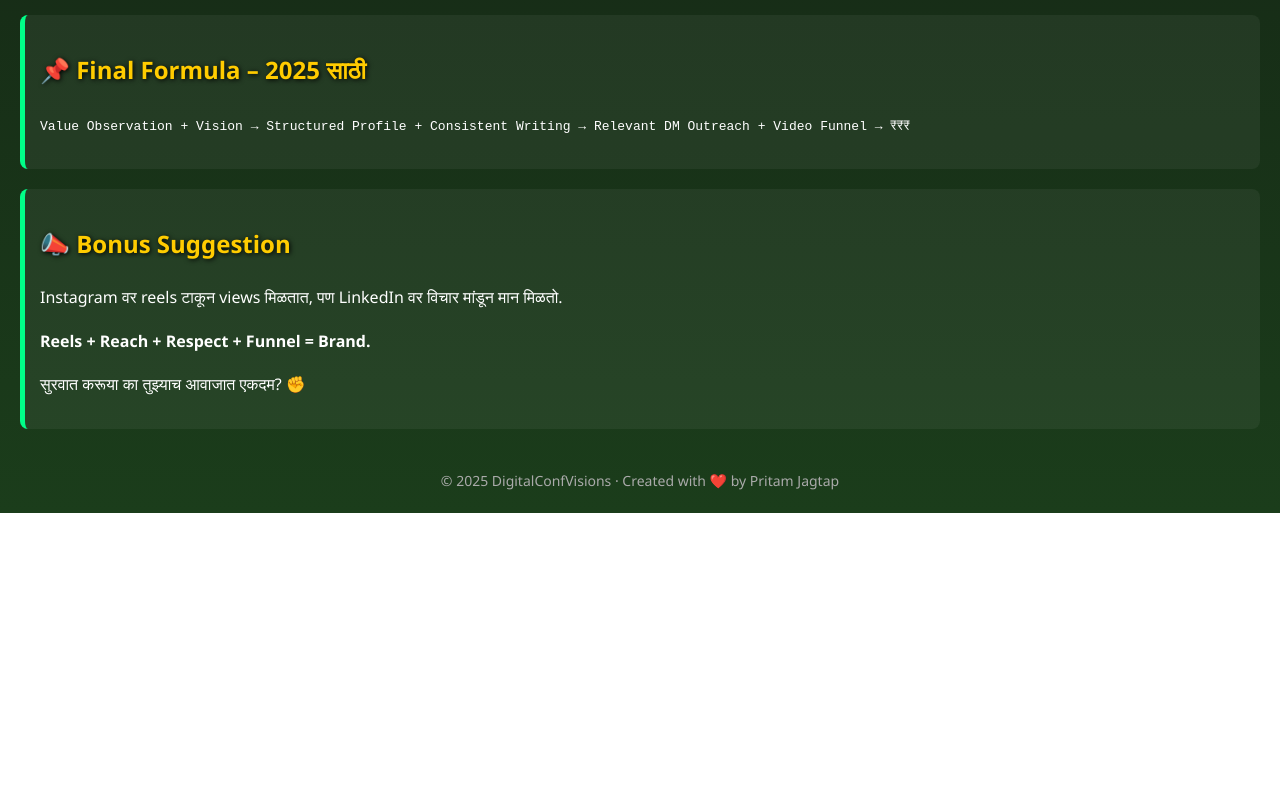
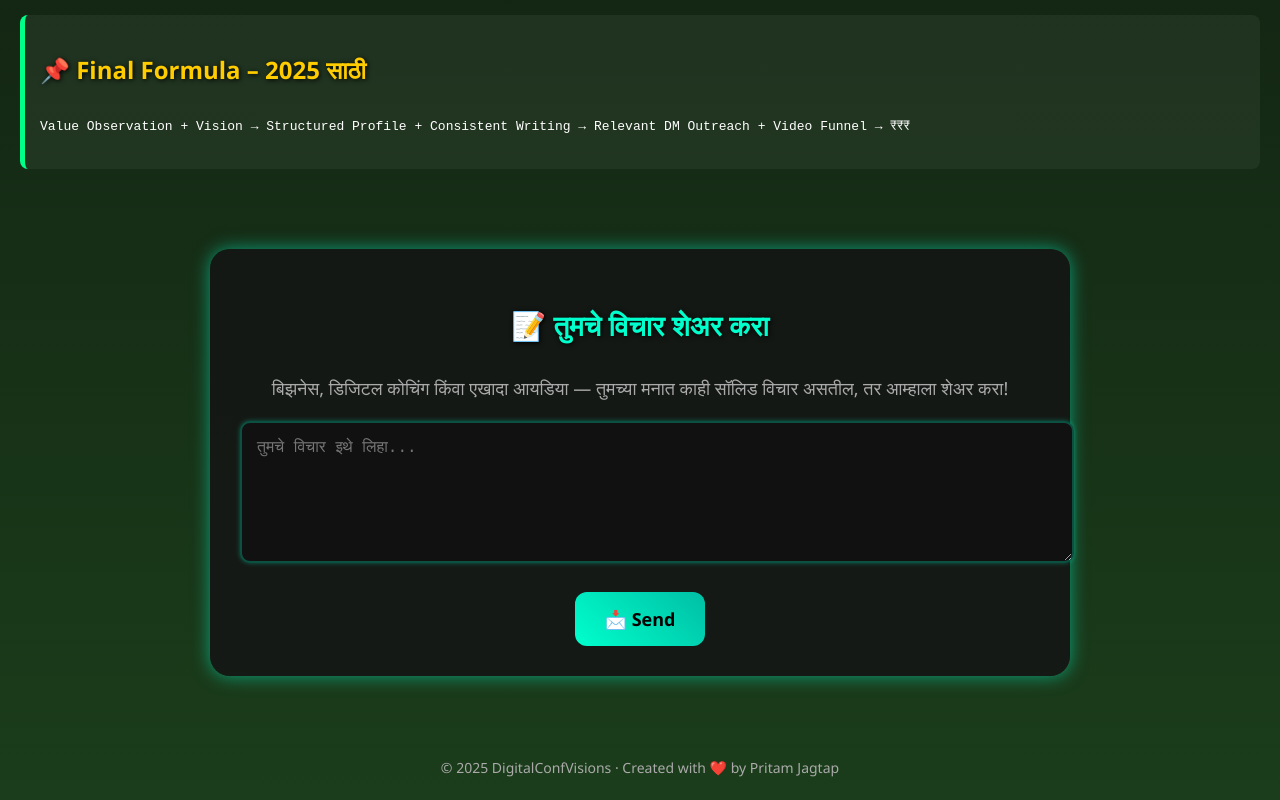
Before and after one commit to PRITYAA379/linkdin, a plain HTML site: page index.html in a window 1280 px wide. Shown: the part 1008-1808 px from the top of the page. Before the commit the page ends 1521 px from the top, so only its background shows below. Drawn offline with Linux system fonts and the light colour scheme.

Commit message:
Update index.html

```diff
--- a/index.html
+++ b/index.html
@@ -8,7 +8,7 @@
     body {
       margin: 0;
       font-family: 'Segoe UI', sans-serif;
-      background: linear-gradient(to bottom, #0f0f0f, #1b3d1b);
+      background: linear-gradient(to bottom, #0a0a0a, #1b3d1b);
       color: #fff;
       line-height: 1.7;
       padding: 20px;
@@ -40,6 +40,65 @@
       font-size: 14px;
       text-align: center;
       color: #aaa;
+    }
+
+    /* Thought Sender Form Styling */
+    .form-section {
+      max-width: 800px;
+      margin: 80px auto;
+      padding: 30px;
+      background: rgba(20, 20, 20, 0.85);
+      border-radius: 20px;
+      box-shadow: 0 0 20px #00ffcc33;
+      animation: glowBox 2s infinite alternate;
+    }
+
+    @keyframes glowBox {
+      0% { box-shadow: 0 0 10px #00ffcc44; }
+      100% { box-shadow: 0 0 20px #00ffcc99; }
+    }
+
+    .form-section h2 {
+      font-size: 28px;
+      color: #00ffcc;
+      text-align: center;
+    }
+
+    .form-section p {
+      font-size: 18px;
+      color: #aaa;
+      text-align: center;
+    }
+
+    textarea {
+      width: 100%;
+      padding: 15px;
+      border-radius: 10px;
+      border: 2px solid #00ffcc44;
+      background-color: #111;
+      color: #fff;
+      font-size: 16px;
+      resize: vertical;
+      box-shadow: 0 0 5px #00ffcc55;
+    }
+
+    a#sendEmail {
+      display: block;
+      width: fit-content;
+      margin: 20px auto 0;
+      background: linear-gradient(45deg, #00ffcc, #00bfa5);
+      color: #000;
+      padding: 12px 30px;
+      font-weight: bold;
+      font-size: 18px;
+      border-radius: 12px;
+      text-decoration: none;
+      transition: transform 0.2s ease, box-shadow 0.3s ease;
+    }
+
+    a#sendEmail:hover {
+      transform: scale(1.05);
+      box-shadow: 0 0 15px #00ffccaa;
     }
   </style>
 </head>
@@ -87,16 +146,35 @@
       + Video Funnel → ₹₹₹</code></p>
   </div>
 
-  <div class="section">
-    <h2>📣 Bonus Suggestion</h2>
-    <p>Instagram वर reels टाकून views मिळतात, पण LinkedIn वर विचार मांडून मान मिळतो.</p>
-    <p><strong>Reels + Reach + Respect + Funnel = Brand.</strong></p>
-    <p>सुरवात करूया का तुझ्याच आवाजात एकदम? ✊</p>
+  <!-- Thought Sender Form -->
+  <div class="form-section">
+    <h2>📝 तुमचे विचार शेअर करा</h2>
+    <p>बिझनेस, डिजिटल कोचिंग किंवा एखादा आयडिया — तुमच्या मनात काही सॉलिड विचार असतील, तर आम्हाला शेअर करा!</p>
+
+    <textarea id="userMessage" placeholder="तुमचे विचार इथे लिहा..." rows="6"></textarea>
+
+    <a id="sendEmail" href="#" onclick="sendThought()">📩 Send</a>
   </div>
 
   <div class="footer">
     © 2025 DigitalConfVisions · Created with ❤️ by Pritam Jagtap
   </div>
 
+  <script>
+    function sendThought() {
+      const message = document.getElementById("userMessage").value.trim();
+      if (!message) {
+        alert("कृपया काहीतरी लिहा आधी!");
+        return;
+      }
+
+      const email = "jagtappreet73@gmail.com";
+      const subject = encodeURIComponent("नवीन विचार – DigitalConfVisions");
+      const body = encodeURIComponent("विचार:\n\n" + message);
+      const mailtoLink = `mailto:${email}?subject=${subject}&body=${body}`;
+      window.location.href = mailtoLink;
+    }
+  </script>
+
 </body>
 </html>
```
